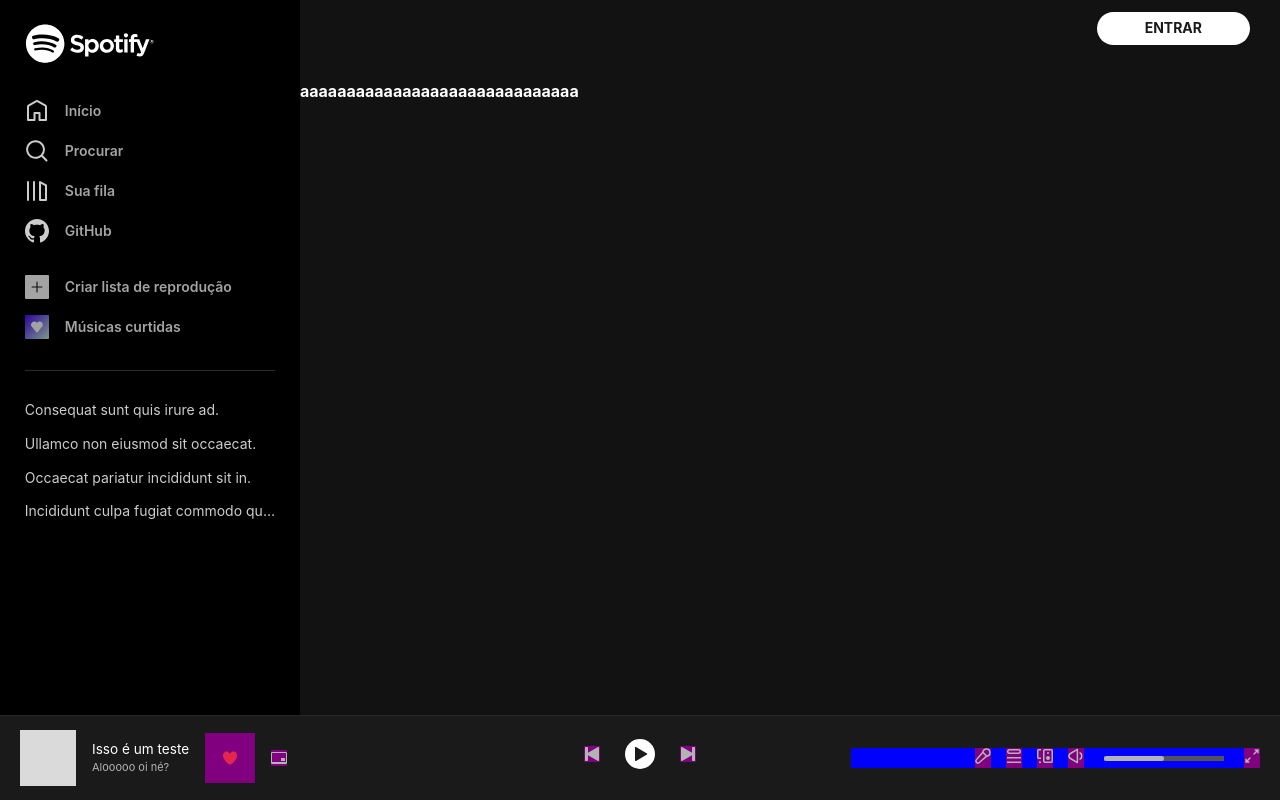
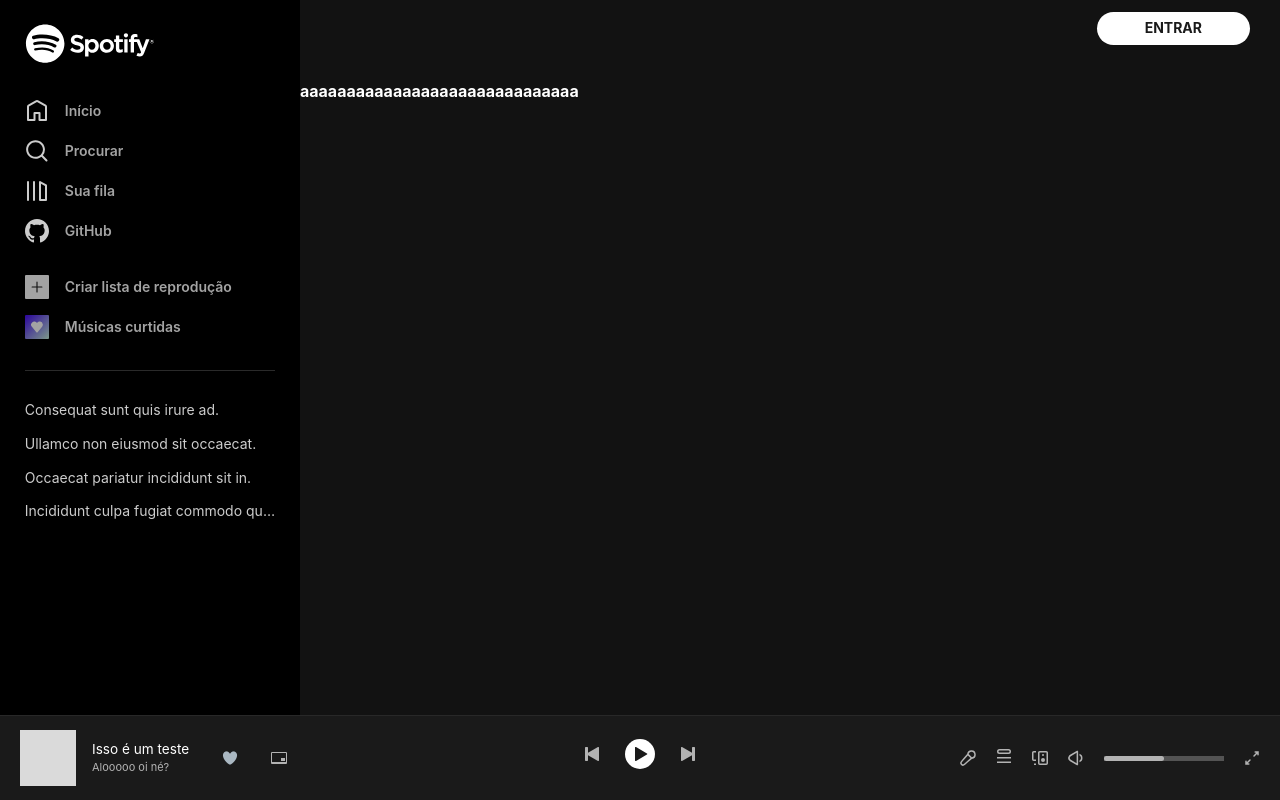
Before and after one commit to junioranheu/spotify-react-v2, a Next.js app: page / in a window 1280 px wide. Built offline with nearby package versions, Linux system fonts and the light colour scheme.

Commit message:
continuar desenvolvimento do componente barra.player.tsx e suas dependências

```diff
--- a/components/barra/logado/barra.player.module.scss
+++ b/components/barra/logado/barra.player.module.scss
@@ -30,7 +30,7 @@
     }
 
     .spanIcone {
-        background-color: purple;
+        // background-color: purple;
         display: flex;
         justify-content: center;
     }
@@ -161,23 +161,21 @@
 
 /* =-=-=-=-=-=-=-=-=-=-= Div 3 =-=-=-=-=-=-=-=-=-=-= */
 .divOpcoes {
-    background-color: blue;
+    // background-color: blue;
     width: 33%;
 
     display: flex;
     justify-content: flex-end;
-    gap: 15px;
+    align-items: center;
+    gap: 1.25rem;
 
     .divVolume {
-        /* background-color: pink; */
+        // background-color: pink !important;
         width: 120px;
-        margin-left: 5px;
-        margin-right: 5px;
 
         display: flex;
         align-items: center;
     }
-
 }
 
 /* =-=-=-=-=-=-=-=-=-=-=-=- Media queries =-=-=-=-=-=-=-=-=-=-=-=- */
--- a/components/barra/logado/barra.player.tsx
+++ b/components/barra/logado/barra.player.tsx
@@ -23,15 +23,17 @@ import ProgressBarVolume from './outros/progressBar.volume';
 export default function BarraPlayer() {
 
     const asPath = useRouter();
-    const [url, setUrl] = useState('');
+    const [url, setUrl] = useState<string>('');
     useEffect(() => {
         setUrl(asPath.pathname);
     }, [asPath]);
 
-    const [volume, setVolume] = useState(50);
+    const [volume, setVolume] = useState<number>(50);
     function handleVolume(vol: number) {
         setVolume(Math.floor(vol));
     }
+
+    const [isCurtido, setIsCurtido] = useState<boolean>(false);
 
     return (
         <section className={Styles.barraPlayer}>
@@ -57,8 +59,8 @@ export default function BarraPlayer() {
                             </span>
                         </div>
 
-                        <span className={Styles.spanIcone} onClick={() => null} title='Curtir/descurtir música'>
-                            <Coracao isMusicaCurtida={true} />
+                        <span className={Styles.spanIcone} onClick={() => setIsCurtido(!isCurtido)} title='Curtir/descurtir música'>
+                            <Coracao isMusicaCurtida={isCurtido} />
                         </span>
 
                         <span className={Styles.spanIcone} onClick={() => null} title='Ativar/desativar modo picture-in-picture'>
--- a/components/barra/logado/outros/progressBar.volume.tsx
+++ b/components/barra/logado/outros/progressBar.volume.tsx
@@ -11,8 +11,8 @@ interface iParametros {
 export default function ProgressBarVolume({ handleVolume, volume }: iParametros) {
 
     const elementoId = 'progressWrapperVolume';
-    const [volumeControleInterno, setVolumeControleInterno] = useState(0);
-    const [widthElemento, setWidthElemento] = useState(0);
+    const [volumeControleInterno, setVolumeControleInterno] = useState<number>(0);
+    const [widthElemento, setWidthElemento] = useState<number>(0);
     const refPointer = useRef(null);
 
     function handleSetWidthElementoEVolumeControleInterno() {
--- a/components/navbar/navbar-padrao/navbar-padrao.tsx
+++ b/components/navbar/navbar-padrao/navbar-padrao.tsx
@@ -15,7 +15,7 @@ export default function NavbarPadrao() {
 
     const nomeUsuario = Auth?.get()?.nomeUsuarioSistema ?? '';
 
-    const [isExibirSubmenu, setIsExibirSubmenu] = useState(false);
+    const [isExibirSubmenu, setIsExibirSubmenu] = useState<boolean>(false);
     function handleMostrarSubmenu() {
         setIsExibirSubmenu(!isExibirSubmenu);
     }
--- a/pages/_app.tsx
+++ b/pages/_app.tsx
@@ -11,7 +11,7 @@ import { UsuarioProvider } from '../utils/context/usuarioContext';
 export default function App({ Component, pageProps }: AppProps) {
 
     const { asPath } = useRouter();
-    const [url, setUrl] = useState('');
+    const [url, setUrl] = useState<string>('');
     useEffect(() => {
         setUrl(asPath);
     }, [asPath]);
--- a/utils/context/usuarioContext.tsx
+++ b/utils/context/usuarioContext.tsx
@@ -11,8 +11,8 @@ const _item = 'auth';
 export const UsuarioContext = createContext<iContext | null>(null);
 
 export const UsuarioProvider = (props: any) => {
-    const [isAuth, setIsAuth] = useState(Auth.get() ? true : false);
-    const [isFotoPerfilChanged, setIsFotoPerfilChanged] = useState(false);
+    const [isAuth, setIsAuth] = useState<boolean>(Auth.get() ? true : false);
+    const [isFotoPerfilChanged, setIsFotoPerfilChanged] = useState<boolean>(false);
 
     return (
         <UsuarioContext.Provider value={{
```
